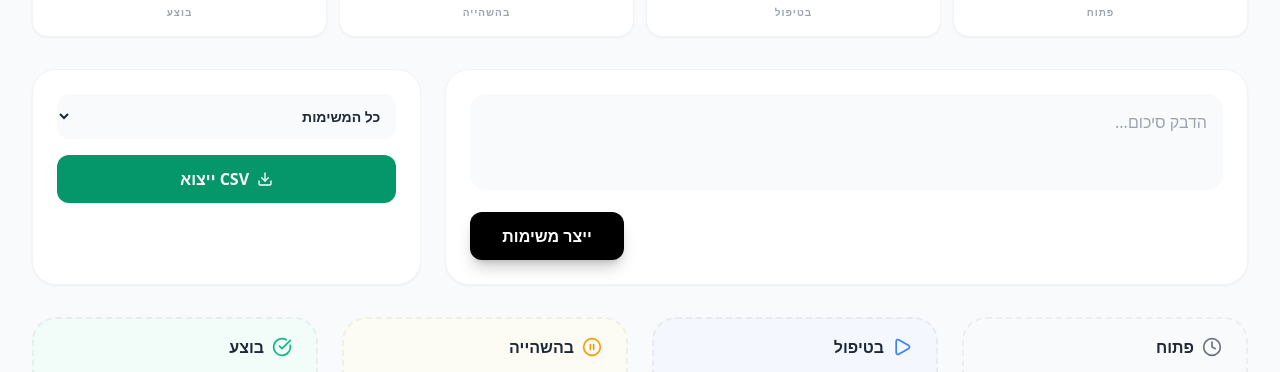
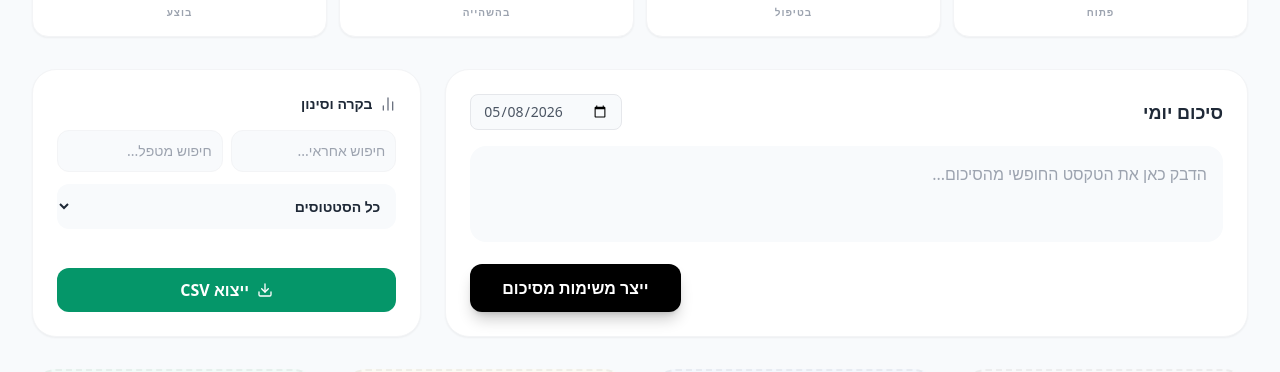
Before and after one commit to gad-rapaport/haara-task-manager, a React app in the folder frontend/: page / in a window 1280 px wide. Shown: the part 144-516 px from the top of the page. Built offline with nearby package versions, Linux system fonts and the light colour scheme; no server answers; the HTML template or start-up script is replaced by a standard one.

Commit message:
fix(frontend): restore UI filters, fix toaster logic, finish apiService refactor

```diff
--- a/frontend/src/App.jsx
+++ b/frontend/src/App.jsx
@@ -1,11 +1,8 @@
 import { useState, useEffect } from 'react'
-import axios from 'axios'
-import { apiService } from './services/api'
-import { Clock, Play, CheckCircle, PauseCircle, Trash2, Zap, User, Calendar, Download, BarChart2, Activity, Target, LayoutDashboard, Settings, Edit3, X } from 'lucide-react'
+import { Clock, Play, CheckCircle, PauseCircle, Trash2, Zap, User, Download, BarChart2, Activity, Target, LayoutDashboard, Settings, Edit3, X, Info } from 'lucide-react'
+import { apiService } from './services/api' // <-- שימוש מלא ב-API Service החדש שלנו
 
-const API_BASE = 'http://localhost:8000/api'
-
-// --- PLACEHOLDER COMPONENTS (כאן הייתה חסרה ההגדרה) ---
+// --- PLACEHOLDER COMPONENTS ---
 const GoalsView = () => (
   <div className="bg-white p-12 rounded-3xl shadow-sm border border-gray-100 text-center flex flex-col items-center gap-6 mt-8">
     <div className="bg-amber-100 p-5 rounded-full shadow-inner"><Target className="w-12 h-12 text-amber-600" /></div>
@@ -22,7 +19,6 @@ const SettingsView = () => (
   </div>
 )
 
-// --- MAIN APP COMPONENT ---
 function App() {
   const [tasks, setTasks] = useState([])
   const [summaryText, setSummaryText] = useState('')
@@ -32,21 +28,17 @@ function App() {
   const [activeTab, setActiveTab] = useState('dashboard');
   const [toast, setToast] = useState(null);
 
-  // מצב לעריכת משימה
   const [editingTask, setEditingTask] = useState(null);
 
   const showToast = (message, type = 'success') => {
     setToast({ message, type });
-    setTimeout(() => setToast(null), 3000);
+    setTimeout(() => setToast(null), 4000);
   };
 
   const fetchTasks = async () => {
     try {
-      const params = {}
-      if (filters.owner) params.owner = filters.owner
-      if (filters.currentHandler) params.currentHandler = filters.currentHandler
-      if (filters.status) params.status = filters.status
-      const res = await apiService.getTasks(params)
+      // FIX 7: שימוש נקי ב-apiService במקום axios ישירות
+      const res = await apiService.getTasks(filters);
       setTasks(res.data)
     } catch (err) {
       showToast('שגיאה בטעינת המשימות', 'error');
@@ -62,10 +54,17 @@ function App() {
     if (!summaryText.trim()) return
     setLoading(true)
     try {
-      await axios.post(`${API_BASE}/summaries`, { date: summaryDate, content: summaryText })
+      const res = await apiService.createSummary({ date: summaryDate, content: summaryText });
       setSummaryText('')
       await fetchTasks()
-      showToast('המשימות נוצרו בהצלחה!', 'success');
+
+      // FIX 2: פידבק אמיתי למשתמש. אם חזרו 0 משימות, לא משקרים שהייתה הצלחה ענקית.
+      const createdCount = res.data.tasksCreated || 0;
+      if (createdCount > 0) {
+        showToast(`מעולה! ה-AI ניתח את הסיכום ויצר ${createdCount} משימות חדשות.`, 'success');
+      } else {
+        showToast('הסיכום נשמר, אך ה-AI לא זיהה בו משימות מוגדרות לחילוץ.', 'info');
+      }
     } catch (err) {
       showToast('שגיאה בניתוח הסיכום', 'error');
     } finally {
@@ -75,7 +74,7 @@ function App() {
 
   const updateTaskStatus = async (id, status) => {
     try {
-      await axios.patch(`${API_BASE}/tasks/${id}`, { status })
+      await apiService.updateTask(id, { status });
       await fetchTasks()
       showToast('סטטוס המשימה עודכן', 'success');
     } catch (err) {
@@ -85,8 +84,15 @@ function App() {
 
   const handleUpdateTask = async (e) => {
     e.preventDefault();
+
+    // FIX 9: ולידציה ב-Modal (לא מאפשרים שמירת משימה ללא כותרת)
+    if (!editingTask.title.trim()) {
+      showToast('שגיאה: כותרת המשימה אינה יכולה להיות ריקה', 'error');
+      return;
+    }
+
     try {
-      await axios.patch(`${API_BASE}/tasks/${editingTask.id}`, editingTask);
+      await apiService.updateTask(editingTask.id, editingTask);
       setEditingTask(null);
       await fetchTasks();
       showToast('המשימה עודכנה בהצלחה', 'success');
@@ -98,7 +104,7 @@ function App() {
   const deleteTask = async (id) => {
     if (!window.confirm("למחוק משימה זו לצמיתות?")) return;
     try {
-      await axios.delete(`${API_BASE}/tasks/${id}`)
+      await apiService.deleteTask(id);
       await fetchTasks()
       showToast('המשימה נמחקה', 'success');
     } catch (err) {
@@ -106,11 +112,19 @@ function App() {
     }
   }
 
+  // FIX 11: אבטחת ה-CSV מפני נוסחאות זדוניות (CSV Injection)
+  const sanitizeCSV = (str) => {
+    if (!str) return '';
+    const cleanStr = String(str).replace(/"/g, '""');
+    if (/^[=\+\-@]/.test(cleanStr)) return `"'${cleanStr}"`;
+    return `"${cleanStr}"`;
+  }
+
   const exportToCSV = () => {
     if (tasks.length === 0) return;
     const headers = ['כותרת', 'תיאור', 'אחראי', 'מטפל נוכחי', 'סטטוס'];
     const csvData = tasks.map(t => [
-      `"${t.title || ''}"`, `"${t.description || ''}"`, `"${t.owner || ''}"`, `"${t.currentHandler || ''}"`, `"${t.status || ''}"`
+      sanitizeCSV(t.title), sanitizeCSV(t.description), sanitizeCSV(t.owner), sanitizeCSV(t.currentHandler), sanitizeCSV(t.status)
     ].join(','));
     const blob = new Blob(['\uFEFF' + [headers.join(','), ...csvData].join('\n')], { type: 'text/csv;charset=utf-8;' });
     const link = document.createElement('a');
@@ -142,7 +156,8 @@ function App() {
 
       {/* --- TOAST --- */}
       {toast && (
-        <div className={`fixed bottom-24 md:bottom-6 right-6 px-6 py-3 rounded-xl shadow-2xl text-white z-[100] animate-fade-in-up flex items-center gap-3 ${toast.type === 'error' ? 'bg-red-500' : 'bg-emerald-600'}`}>
+        <div className={`fixed bottom-24 md:bottom-6 right-6 px-6 py-3 rounded-xl shadow-2xl text-white z-[100] animate-fade-in-up flex items-center gap-3 ${toast.type === 'error' ? 'bg-red-500' : toast.type === 'info' ? 'bg-amber-500' : 'bg-emerald-600'}`}>
+          {toast.type === 'error' ? <Zap className="w-5 h-5" /> : toast.type === 'info' ? <Info className="w-5 h-5" /> : <CheckCircle className="w-5 h-5" />}
           {toast.message}
         </div>
       )}
@@ -157,8 +172,8 @@ function App() {
             </div>
             <form onSubmit={handleUpdateTask} className="space-y-4">
               <div>
-                <label className="block text-xs font-bold text-gray-400 mb-1">כותרת המשימה</label>
-                <input type="text" className="w-full border border-gray-200 rounded-xl p-3 outline-none focus:border-amber-500" value={editingTask.title} onChange={e => setEditingTask({...editingTask, title: e.target.value})} />
+                <label className="block text-xs font-bold text-gray-400 mb-1">כותרת המשימה *</label>
+                <input type="text" className="w-full border border-gray-200 rounded-xl p-3 outline-none focus:border-amber-500" value={editingTask.title} onChange={e => setEditingTask({...editingTask, title: e.target.value})} required />
               </div>
               <div>
                 <label className="block text-xs font-bold text-gray-400 mb-1">תיאור</label>
@@ -166,7 +181,7 @@ function App() {
               </div>
               <div className="grid grid-cols-2 gap-4">
                 <div>
-                  <label className="block text-xs font-bold text-gray-400 mb-1">אחראי</label>
+                  <label className="block text-xs font-bold text-gray-400 mb-1">אחראי (Owner)</label>
                   <input type="text" className="w-full border border-gray-200 rounded-xl p-3 outline-none focus:border-amber-500" value={editingTask.owner} onChange={e => setEditingTask({...editingTask, owner: e.target.value})} />
                 </div>
                 <div>
@@ -211,7 +226,6 @@ function App() {
       <div className="max-w-7xl mx-auto p-4 md:p-8">
         {activeTab === 'dashboard' && (
           <>
-            {/* Dashboard Stats */}
             <div className="grid grid-cols-4 gap-3 mb-8">
               {columns.map(c => (
                 <div key={c.id} className="bg-white p-4 rounded-2xl border border-gray-100 shadow-sm text-center">
@@ -223,22 +237,36 @@ function App() {
 
             <div className="grid grid-cols-1 lg:grid-cols-3 gap-6 mb-8">
               <section className="lg:col-span-2 bg-white p-6 rounded-3xl shadow-sm border border-gray-100">
-                <textarea className="w-full bg-slate-50 border-none rounded-2xl p-4 h-24 focus:ring-2 focus:ring-amber-500/20 outline-none resize-none" placeholder="הדבק סיכום..." value={summaryText} onChange={e => setSummaryText(e.target.value)} />
+                {/* FIX 4: החזרת שדה בחירת התאריך */}
+                <div className="flex items-center justify-between mb-4">
+                  <h2 className="text-lg font-bold text-gray-800">סיכום יומי</h2>
+                  <input type="date" className="bg-slate-50 border border-gray-200 rounded-lg px-3 py-1.5 text-sm outline-none focus:border-amber-500 text-gray-600 font-medium" value={summaryDate} onChange={(e) => setSummaryDate(e.target.value)} />
+                </div>
+                <textarea className="w-full bg-slate-50 border-none rounded-2xl p-4 h-24 focus:ring-2 focus:ring-amber-500/20 outline-none resize-none" placeholder="הדבק כאן את הטקסט החופשי מהסיכום..." value={summaryText} onChange={e => setSummaryText(e.target.value)} />
                 <div className="mt-4 flex justify-end">
                   <button onClick={handleCreateSummary} disabled={loading} className="bg-black text-white px-8 py-3 rounded-xl font-bold hover:scale-105 transition-all shadow-lg shadow-black/20">
-                    {loading ? 'מנתח...' : 'ייצר משימות'}
+                    {loading ? 'מנתח...' : 'ייצר משימות מסיכום'}
                   </button>
                 </div>
               </section>
 
-              <section className="bg-white p-6 rounded-3xl shadow-sm border border-gray-100 flex flex-col gap-4">
+              <section className="bg-white p-6 rounded-3xl shadow-sm border border-gray-100 flex flex-col gap-3">
+                <h3 className="text-sm font-bold text-gray-800 mb-1 flex items-center gap-2"><BarChart2 className="w-4 h-4 text-gray-500"/> בקרה וסינון</h3>
+                {/* FIX 3: החזרת הסינונים לפי אחראי ומטפל */}
+                <div className="flex gap-2">
+                  <input type="text" placeholder="חיפוש אחראי..." className="w-full bg-slate-50 border border-gray-100 rounded-xl p-2.5 text-sm outline-none focus:border-amber-500" onChange={e => setFilters({...filters, owner: e.target.value})} />
+                  <input type="text" placeholder="חיפוש מטפל..." className="w-full bg-slate-50 border border-gray-100 rounded-xl p-2.5 text-sm outline-none focus:border-amber-500" onChange={e => setFilters({...filters, currentHandler: e.target.value})} />
+                </div>
+
+                {/* FIX 10: הוספת סטטוס done לפילטר */}
                 <select className="w-full bg-slate-50 border-none rounded-xl p-3 outline-none font-bold text-sm" onChange={e => setFilters({...filters, status: e.target.value})}>
-                  <option value="">כל המשימות</option>
+                  <option value="">כל הסטטוסים</option>
                   <option value="open">פתוחות</option>
                   <option value="in_progress">בטיפול</option>
                   <option value="paused">בהשהייה</option>
+                  <option value="done">בוצעו</option>
                 </select>
-                <button onClick={exportToCSV} className="w-full bg-emerald-600 text-white py-3 rounded-xl font-bold flex items-center justify-center gap-2 hover:bg-emerald-700 transition-all"><Download className="w-4 h-4" /> CSV ייצוא</button>
+                <button onClick={exportToCSV} className="w-full bg-emerald-600 text-white py-2.5 rounded-xl font-bold flex items-center justify-center gap-2 hover:bg-emerald-700 transition-all mt-auto"><Download className="w-4 h-4" /> ייצוא CSV</button>
               </section>
             </div>
 
@@ -258,7 +286,10 @@ function App() {
                             <button onClick={() => setEditingTask(task)} className="p-2 bg-slate-50 rounded-lg text-slate-400 hover:text-amber-600 hover:bg-amber-50 transition-all"><Edit3 className="w-4 h-4" /></button>
                             <button onClick={() => deleteTask(task.id)} className="p-2 bg-slate-50 rounded-lg text-slate-400 hover:text-red-600 hover:bg-red-50 transition-all"><Trash2 className="w-4 h-4" /></button>
                           </div>
-                          <div className="text-[10px] font-bold text-gray-400 bg-slate-50 px-2 py-1 rounded-md">{task.owner}</div>
+                          <div className="text-right">
+                             <div className="text-[10px] font-bold text-gray-400">אחראי: {task.owner}</div>
+                             {task.currentHandler && <div className="text-[10px] font-bold text-blue-500">מטפל: {task.currentHandler}</div>}
+                          </div>
                         </div>
                       </div>
                     ))}
```
